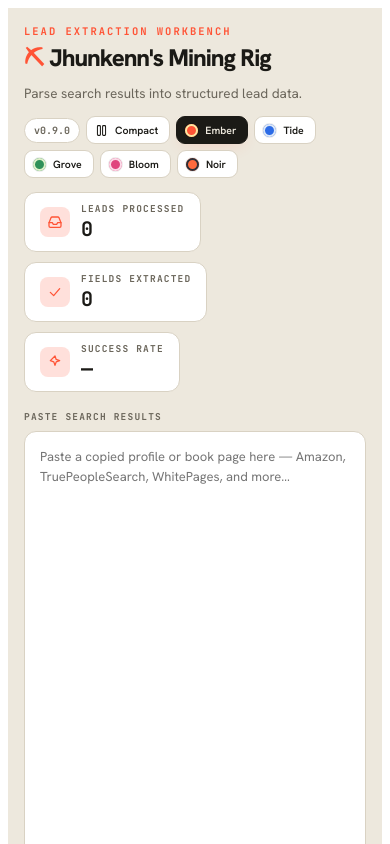
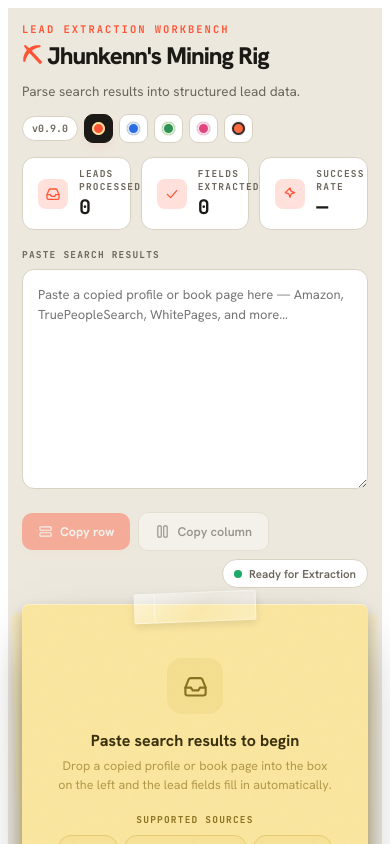
Before and after one commit to Jhunkenn/Mining-Rig-ni-Jhunkenn, a React (Vite) app: page / in a window 390 px wide. Shown: the top 844 px of the page. Built offline with nearby package versions, Linux system fonts and the light colour scheme.

Commit message:
Update App.jsx

```diff
--- a/src/App.jsx
+++ b/src/App.jsx
@@ -459,6 +459,7 @@ function Icon({ name, size = 14, style }) {
     inbox: <g {...p}><path d="M3 13h5l1.5 2.5h5L16 13h5" /><path d="M6 5.5 3 13v5a2 2 0 0 0 2 2h14a2 2 0 0 0 2-2v-5L18 5.5A2 2 0 0 0 16.2 4.5H7.8A2 2 0 0 0 6 5.5z" /></g>,
     spark: <g {...p}><path d="M12 3l1.8 5.2L19 10l-5.2 1.8L12 17l-1.8-5.2L5 10z" /></g>,
     layers: <g {...p}><path d="M12 3 3 7.5 12 12l9-4.5L12 3z" /><path d="M3 12l9 4.5L21 12M3 16.5 12 21l9-4.5" /></g>,
+    link: <g {...p}><path d="M9.5 14.5 14.5 9.5" /><path d="M8 12 6 14a3.5 3.5 0 0 0 5 5l2-2" /><path d="M16 12l2-2a3.5 3.5 0 0 0-5-5l-2 2" /></g>,
   };
   return <svg width={size} height={size} viewBox="0 0 24 24" style={{ flexShrink: 0, display: "block", ...style }}>{shapes[name] || null}</svg>;
 }
@@ -501,12 +502,42 @@ function detectSource(text) {
   return "";
 }
 
+// ---- URL normalization (fully isolated; independent of parse()/extraction) ----
+const TRACKING_PARAMS = new Set([
+  "utm_source", "utm_medium", "utm_campaign", "utm_content", "utm_term",
+  "fbclid", "gclid", "msclkid", "mc_eid", "ref", "ref_src",
+  "tag", "crid", "qid", "keywords", "dib", "dib_tag", "sprefix", "sr", "psc", "linkcode",
+  "ascsubtag", "th", "colid", "coliid", "smid", "_encoding", "pf_rd_r", "pf_rd_p", "pd_rd_r", "pd_rd_w", "pd_rd_wg", "content-id",
+]);
+const isAmazonHost = (h) => /(^|\.)amazon\.[a-z.]+$/i.test(h) || /(^|\.)amzn\.[a-z.]+$/i.test(h);
+function extractAsin(u) {
+  const seg = u.pathname.match(/\/(?:dp|gp\/product|gp\/aw\/d|product|o\/ASIN)\/([A-Z0-9]{10})(?=[/?]|$)/i);
+  if (seg) return seg[1].toUpperCase();
+  const qa = u.searchParams.get("asin") || u.searchParams.get("ASIN");
+  if (qa && /^[A-Z0-9]{10}$/i.test(qa)) return qa.toUpperCase();
+  const any = u.pathname.match(/\/([A-Z0-9]{10})(?=[/?]|$)/i);
+  return any ? any[1].toUpperCase() : null;
+}
+// Returns { kind:"amazon"|"generic"|"invalid", original, clean, warning }
+function cleanUrl(input) {
+  const original = (input || "").trim();
+  let u;
+  try { u = new URL(/^https?:\/\//i.test(original) ? original : "https://" + original); }
+  catch { return { kind: "invalid", original, clean: original, warning: "Not a valid URL." }; }
+  if (isAmazonHost(u.hostname)) {
+    const asin = extractAsin(u);
+    if (asin) return { kind: "amazon", original, clean: `https://${u.hostname}/dp/${asin}`, warning: "" };
+    return { kind: "amazon", original, clean: original, warning: "Amazon product identifier not detected." };
+  }
+  for (const k of [...u.searchParams.keys()]) if (TRACKING_PARAMS.has(k.toLowerCase())) u.searchParams.delete(k);
+  return { kind: "generic", original, clean: u.toString().replace(/\?$/, ""), warning: "" };
+}
+
 export default function App() {
   const [raw, setRaw] = useState("");
   const [copied, setCopied] = useState("");
   const [theme, setTheme] = useState(0);
   const [stats, setStats] = useState({ leads: 0, fields: 0, ready: 0 });
-  const [compact, setCompact] = useState(false);
   const [leftPct, setLeftPct] = useState(50); // input panel width %, session-only
   const wsRef = useRef(null);
   const dragRef = useRef(false);
@@ -515,6 +546,9 @@ export default function App() {
   const rec = useMemo(() => parse(raw), [raw]);
   const built = useMemo(() => buildPhones(rec.phones), [rec.phones]);
   const source = useMemo(() => detectSource(raw), [raw]);
+  const trimmedRaw = raw.trim();
+  const urlMode = trimmedRaw.length > 0 && !/\s/.test(trimmedRaw) && /^(https?:\/\/)?[\w.-]+\.[a-z]{2,}([/?#]|$)/i.test(trimmedRaw);
+  const link = useMemo(() => (urlMode ? cleanUrl(trimmedRaw) : null), [urlMode, trimmedRaw]);
 
   // ---- copy: UNCHANGED 16-cell SLOTS order + clipboard payload ----
   const valueOf = (slot) => {
@@ -552,6 +586,10 @@ export default function App() {
     const plain = cells.map(q).join("\n");
     const html = `<table>${cells.map((c) => `<tr><td>${esc(c)}</td></tr>`).join("")}</table>`;
     if (await clip(plain, html)) { flash("col"); tally(); }
+  };
+
+  const copyClean = async () => {
+    if (link && !link.warning && (await clip(link.clean, link.clean))) flash("link");
   };
 
   const vars = THEMES[theme].vars;
@@ -655,6 +693,15 @@ export default function App() {
       .ws { flex-direction: column; }
       .ws .ws-pane { flex: 1 1 auto !important; width: 100%; }
       .ws-divider { display: none; }
+      .ws textarea { height: 220px; }
+    }
+    @media (max-width: 600px) {
+      .lx { padding: 14px !important; }
+      .sheet { padding: 24px 16px 18px; }
+      .swatch-label { display: none; }
+      .swatch { gap: 0; padding: 7px; }
+      .kbdhint { display: none; }
+      .stat { min-width: 0; flex: 1 1 0; }
     }
     @keyframes fadeUp { from { opacity:0; transform: translateY(10px); } to { opacity:1; transform:none; } }
     @keyframes fadeIn { from { opacity:0; } to { opacity:1; } }
@@ -670,17 +717,14 @@ export default function App() {
       <style>{css}</style>
 
       {/* header */}
-      <div style={{ display: "flex", flexWrap: "wrap", gap: 14, alignItems: "flex-start", justifyContent: "space-between", marginBottom: compact ? 10 : 14 }}>
+      <div style={{ display: "flex", flexWrap: "wrap", gap: 14, alignItems: "flex-start", justifyContent: "space-between", marginBottom: 14 }}>
         <div style={{ minWidth: 0 }}>
           <div className="mono" style={{ fontSize: 10.5, letterSpacing: 2, color: "var(--accent)", fontWeight: 700, textTransform: "uppercase" }}>Lead Extraction Workbench</div>
-          <h1 style={{ margin: "2px 0 3px", fontSize: compact ? "clamp(20px,3vw,26px)" : "clamp(24px,4vw,34px)", fontWeight: 800, letterSpacing: -1 }}><span style={{ color: "var(--accent)", marginRight: 6 }}>⛏</span>Jhunkenn's Mining Rig</h1>
-          {!compact && <p style={{ margin: 0, fontSize: 13.5, color: "var(--ink-soft)" }}>Parse search results into structured lead data.</p>}
+          <h1 style={{ margin: "2px 0 3px", fontSize: "clamp(24px,4vw,34px)", fontWeight: 800, letterSpacing: -1 }}><span style={{ color: "var(--accent)", marginRight: 6 }}>⛏</span>Jhunkenn's Mining Rig</h1>
+          <p style={{ margin: 0, fontSize: 13.5, color: "var(--ink-soft)" }}>Parse search results into structured lead data.</p>
         </div>
         <div style={{ display: "flex", gap: 6, flexWrap: "wrap", alignItems: "center" }}>
           <span className="mono" style={{ fontSize: 10, fontWeight: 600, color: "var(--ink-soft)", padding: "5px 9px", borderRadius: 99, border: "1px solid var(--line)", background: "var(--field)" }}>v{VERSION}</span>
-          <button onClick={() => setCompact((c) => !c)} title="Compact mode — hide stats and tighten spacing for more workspace" className="swatch" style={{ background: compact ? "var(--ink)" : "var(--field)", color: compact ? "var(--bone)" : "var(--ink)", border: `1px solid ${compact ? "var(--ink)" : "var(--line)"}` }}>
-            <Icon name="cols" size={13} />Compact
-          </button>
           {THEMES.map((t, i) => {
             const active = theme === i;
             return (
@@ -688,7 +732,7 @@ export default function App() {
                 style={{ background: active ? "var(--ink)" : "var(--field)", color: active ? "var(--bone)" : "var(--ink)",
                   border: `1px solid ${active ? "var(--ink)" : "var(--line)"}`, boxShadow: active ? "0 6px 16px -6px var(--focus)" : "none" }}>
                 <span className="dot" style={{ background: t.vars["--accent"], boxShadow: `inset 0 0 0 2px ${t.vars["--note"]}, 0 0 0 1px rgba(0,0,0,.08)` }} />
-                {t.name}
+                <span className="swatch-label">{t.name}</span>
               </button>
             );
           })}
@@ -696,7 +740,6 @@ export default function App() {
       </div>
 
       {/* session statistics */}
-      {!compact && (
       <div style={{ display: "flex", gap: 10, flexWrap: "wrap", marginBottom: 18 }}>
         {statCards.map((s) => (
           <div key={s.label} className="stat">
@@ -708,10 +751,9 @@ export default function App() {
           </div>
         ))}
       </div>
-      )}
 
       {/* workspace */}
-      <div ref={wsRef} className="ws" style={{ display: "flex", alignItems: "flex-start", gap: compact ? 12 : 18 }}>
+      <div ref={wsRef} className="ws" style={{ display: "flex", alignItems: "flex-start", gap: 18 }}>
         {/* input */}
         <div className="ws-pane" style={{ flex: `0 0 ${leftPct}%`, minWidth: 0 }}>
           <div className="lbl" style={{ color: "var(--ink-soft)", marginBottom: 8, display: "flex", justifyContent: "space-between", alignItems: "center" }}>
@@ -727,6 +769,28 @@ export default function App() {
 
         {/* output */}
         <div className="ws-pane" style={{ flex: "1 1 0", minWidth: 0 }}>
+          {link && (
+            <div style={{ marginBottom: urlMode ? 0 : 16, border: "1px solid var(--line)", borderRadius: 12, background: "var(--field)", padding: 14 }}>
+              <div style={{ display: "flex", alignItems: "center", justifyContent: "space-between", gap: 10, marginBottom: 10, flexWrap: "wrap" }}>
+                <span className="lbl" style={{ color: "var(--ink-soft)", display: "flex", alignItems: "center", gap: 7 }}>
+                  <Icon name="link" size={13} />{link.kind === "amazon" ? "Amazon Link Cleaner" : "Link Cleaner"}
+                </span>
+                <button className={"btn pri" + (copied === "link" ? " pop" : "")} style={{ fontSize: 11.5, padding: "7px 12px", borderRadius: 9 }} onClick={copyClean} disabled={!!link.warning}>
+                  <Icon name={copied === "link" ? "check" : "rows"} size={13} />{copied === "link" ? "Copied" : "Copy Clean Link"}
+                </button>
+              </div>
+              {link.warning && <div style={{ fontSize: 11.5, color: "var(--accent)", fontWeight: 600, marginBottom: 10 }}>⚠ {link.warning}</div>}
+              <div style={{ marginBottom: 8 }}>
+                <div className="lbl" style={{ color: "var(--ink-soft)", fontSize: 8.5, marginBottom: 3 }}>Original</div>
+                <div className="mono" style={{ fontSize: 11, color: "var(--ink-soft)", wordBreak: "break-all", lineHeight: 1.4 }}>{link.original}</div>
+              </div>
+              <div>
+                <div className="lbl" style={{ color: "var(--ink-soft)", fontSize: 8.5, marginBottom: 3 }}>Clean</div>
+                <div className="mono" style={{ fontSize: 12.5, color: "var(--ink)", fontWeight: 600, wordBreak: "break-all", lineHeight: 1.4 }}>{link.clean}</div>
+              </div>
+            </div>
+          )}
+          {!urlMode && (<>
           <div style={{ display: "flex", flexWrap: "wrap", gap: 8, alignItems: "center", marginBottom: 16 }}>
             <button className={"btn pri" + (copied === "row" ? " pop" : "")} style={{ fontSize: 12.5, padding: "10px 16px", borderRadius: 10 }} onClick={copyRow} disabled={!hasData}>
               <Icon name={copied === "row" ? "check" : "rows"} size={15} />{copied === "row" ? "Copied" : "Copy row"}
@@ -826,6 +890,7 @@ export default function App() {
               )}
             </div>
           </div>
+          </>)}
         </div>
       </div>
     </div>
```
Lines whose indentation alone changed are shown as unchanged.
